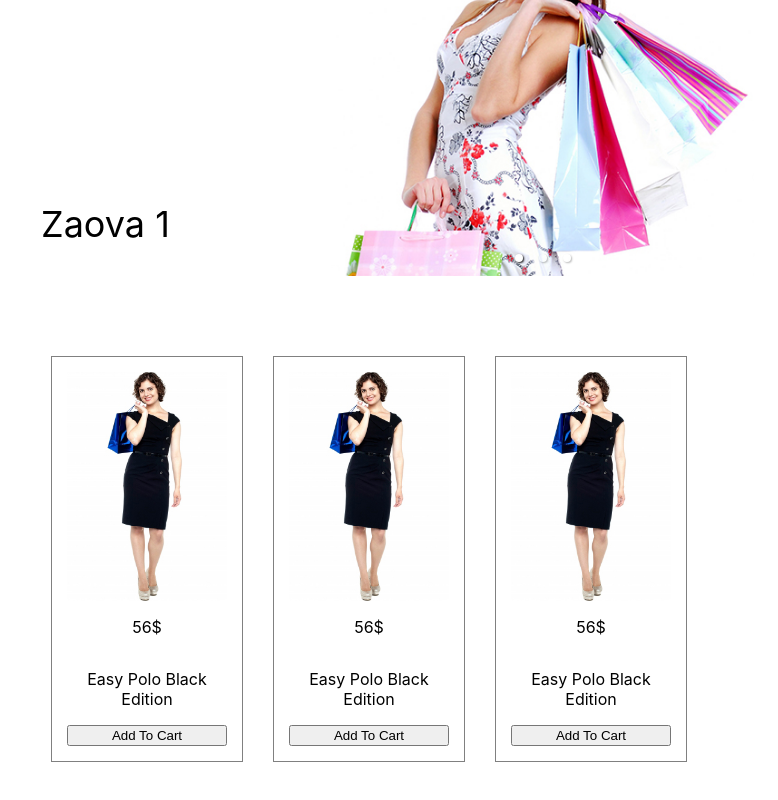
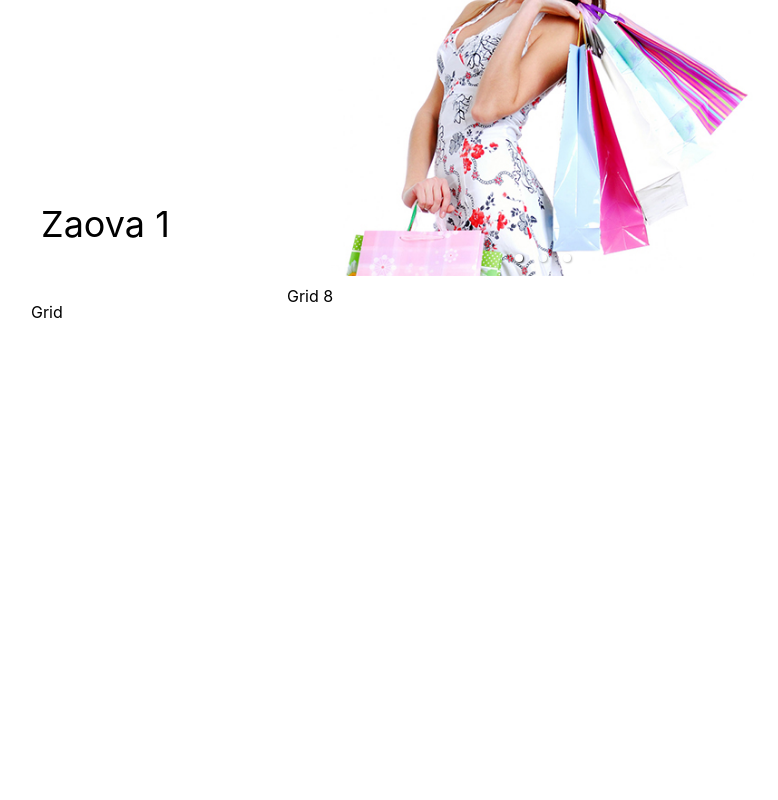
Before and after one commit to kemalkujovic/nitshop, a React (Create React App) app: page / in a window 1280 px wide. Shown: the part 350-1150 px from the top of the page, without its empty margins (97-875 px from the left). After the commit the page ends 800 px from the top, so only its background shows below. Built offline with nearby package versions, Linux system fonts and the light colour scheme.

Commit message:
Making grid for holding components

```diff
--- a/src/Templates/CategoryTab/CategoryTab.jsx
+++ b/src/Templates/CategoryTab/CategoryTab.jsx
@@ -13,7 +13,11 @@ const CategoryTab = () => {
       textAlign: "left",
     },
   };
-  return <SimplifiedDiv style={styles.container}></SimplifiedDiv>;
+  return (
+    <SimplifiedDiv style={styles.container}>
+      <p>Grid</p>
+    </SimplifiedDiv>
+  );
 };
 
 export default CategoryTab;
--- a/src/Templates/ProductsHomePage/ProductsHomePage.jsx
+++ b/src/Templates/ProductsHomePage/ProductsHomePage.jsx
@@ -1,85 +1,24 @@
 import { Grid } from "@mui/material";
 import React from "react";
 import SimplifiedDiv from "../../components/SimplifiedDiv/SimplifiedDiv";
-import CustomDiv from "../../components/CustomDiv/CustomDiv";
-import product1 from "../../assets/images/product-details/1.jpg";
 import CategoryTab from "../CategoryTab/CategoryTab";
+import Text from "../../components/Text/Text";
 const ProductsHomePage = () => {
   const styles = {
-    category: {
-      display: "flex",
-      height: "auto",
-      width: "250px",
-      border: "1px solid gray",
-      padding: "10px",
-      margin: "20px",
-    },
-    card: {
-      width: "10rem",
-      height: "auto",
-      display: "flex",
-      flexDirection: "column",
-      border: "1px solid gray",
-      padding: "15px",
-      textAlign: "center",
+    container: {
+      padding: "0px 10%",
     },
   };
   return (
     <>
-      <SimplifiedDiv
-        style={{
-          display: "flex",
-          padding: "50px 10%",
-        }}
-      >
-        <Grid item lg={3} direction="row">
-          {/* <SimplifiedDiv style={styles.category}>
-            <ul
-              style={{
-                listStyle: "none",
-                padding: 0,
-              }}
-            >
-              <li>SPORTSWEAR</li>
-              <li>MEANS</li>
-              <li>WOMENS</li>
-              <li>KIDS</li>
-              <li>HOUSEHOLDS</li>
-              <li>INTERIORS</li>
-              <li>CLOTHING</li>
-              <li>BAGS</li>
-              <li>SHEOS</li>
-            </ul>
-          </SimplifiedDiv> */}
-          <CategoryTab />
-        </Grid>
-        <Grid item lg={9} container direction="row">
-          <SimplifiedDiv
-            style={{
-              display: "flex",
-              margin: "20px",
-              gap: "30px",
-            }}
-          >
-            <SimplifiedDiv style={styles.card}>
-              <img src={product1} alt="slika" />
-              <p>56$</p>
-              <p>Easy Polo Black Edition</p>
-              <button>Add To Cart</button>
-            </SimplifiedDiv>
-            <SimplifiedDiv style={styles.card}>
-              <img src={product1} alt="slika" />
-              <p>56$</p>
-              <p>Easy Polo Black Edition</p>
-              <button>Add To Cart</button>
-            </SimplifiedDiv>
-            <SimplifiedDiv style={styles.card}>
-              <img src={product1} alt="slika" />
-              <p>56$</p>
-              <p>Easy Polo Black Edition</p>
-              <button>Add To Cart</button>
-            </SimplifiedDiv>
-          </SimplifiedDiv>
+      <SimplifiedDiv style={styles.container}>
+        <Grid container direction="row">
+          <Grid item md={3} lg={3}>
+            <CategoryTab />
+          </Grid>
+          <Grid item md={9} lg={9}>
+            <Text>Grid 8</Text>
+          </Grid>
         </Grid>
       </SimplifiedDiv>
     </>
```
